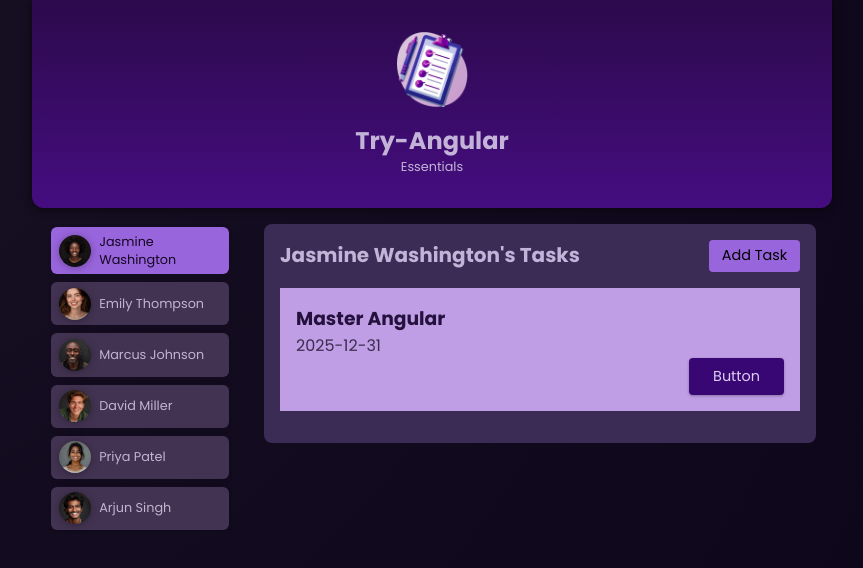
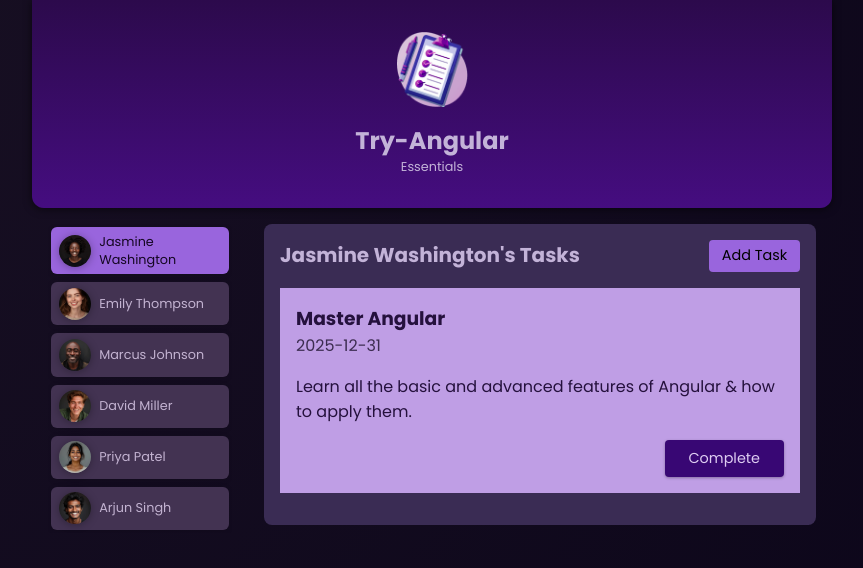
Before and after one commit to thegroosalugg/tryAngular, an Angular app in the folder 01-Essentials/: page / in a window 1280 px wide. Both pictures are taken after a click on the item "Jasmine Washington". Shown: the top 568 px of the page, without its empty margins (208-1071 px from the left). Built offline with nearby package versions, Linux system fonts and the light colour scheme.

Commit message:
task & app component updates

```diff
--- a/01-Essentials/src/app/app.component.html
+++ b/01-Essentials/src/app/app.component.html
@@ -2,7 +2,7 @@
 <main>
   <app-user [users]="users" (select)="onSelect($event)"></app-user>
   @if (user) {
-    <app-tasks [user]="user"></app-tasks>
+    <app-tasks [user]="user" [tasks]="tasks"></app-tasks>
   } @else {
     <p id="fallback">Click a button!</p>
   }
--- a/01-Essentials/src/app/app.component.ts
+++ b/01-Essentials/src/app/app.component.ts
@@ -2,9 +2,10 @@ import { Component } from '@angular/core';
 import { RouterOutlet } from '@angular/router';
 import { HeaderComponent } from './header/header.component';
 import { UserComponent } from './user/user.component';
+import { TasksComponent } from './tasks/tasks.component';
+import { User } from './models/User';
 import { USERS } from '../data/users';
-import { User } from './models/User';
-import { TasksComponent } from './tasks/tasks.component';
+import { TASKS } from '../data/tasks';
 
 @Component({
      selector: 'app-root',
@@ -16,6 +17,7 @@ import { TasksComponent } from './tasks/tasks.component';
 export class AppComponent {
   title = '01-Essentials';
   users = USERS
+  tasks = TASKS
   user: User | null = null;
 
   onSelect(user: User) {
--- /dev/null
+++ b/01-Essentials/src/app/models/Task.ts
@@ -0,0 +1,7 @@
+export type Task = {
+       id: string;
+   userId: string;
+    title: string;
+  summary: string;
+  dueDate: string;
+};
--- a/01-Essentials/src/app/tasks/tasks.component.html
+++ b/01-Essentials/src/app/tasks/tasks.component.html
@@ -9,8 +9,9 @@
         <li>
           <h3>{{ task.title }}</h3>
           <time>{{ task.dueDate }}</time>
+          <p>{{ task.summary }}</p>
           <div class="actions">
-            <button>Button</button>
+            <button>Complete</button>
           </div>
         </li>
       }
--- a/01-Essentials/src/app/tasks/tasks.component.ts
+++ b/01-Essentials/src/app/tasks/tasks.component.ts
@@ -1,16 +1,18 @@
 import { Component, computed, input } from '@angular/core';
 import { User } from '../models/User';
-import { TASKS } from '../../data/tasks';
+import { Task } from '../models/Task';
 
 @Component({
      selector: 'app-tasks',
       imports: [],
   templateUrl: './tasks.component.html',
-     styleUrl: './tasks.component.scss'
+     styleUrl: './tasks.component.scss',
 })
-
 export class TasksComponent {
   user  = input.required<User>();
-  tasks = TASKS
-  userTasks = computed(() => this.tasks.filter(task => task.userId === this.user().id));
+  tasks = input.required<Task[]>();
+
+  userTasks = computed(() =>
+    this.tasks().filter((task) => task.userId === this.user().id)
+  );
 }
--- a/01-Essentials/src/app/user/user.component.html
+++ b/01-Essentials/src/app/user/user.component.html
@@ -1,7 +1,8 @@
 <ul>
   <!-- signal values must all be called as functions(), zone.js values as props -->
   @for (user of users(); track user.id) {
-    <li [ngClass]="{ active: isActive === user }" (click)="selectUser(user)">
+    <!-- class = prop; .active = custom className; set conditionally -->
+    <li [class.active]="isActive === user" (click)="selectUser(user)">
       <img [src]="'/users/' + user.img" [alt]="user.name" />
       <span>{{ user.name }}</span>
     </li>
--- a/01-Essentials/src/app/user/user.component.ts
+++ b/01-Essentials/src/app/user/user.component.ts
@@ -1,10 +1,9 @@
 import { Component, input, output } from '@angular/core';
-import { NgClass } from '@angular/common';
 import { User } from '../models/User';
 
 @Component({
      selector: 'app-user',
-      imports: [NgClass],
+      imports: [],
   templateUrl: './user.component.html',
      styleUrl: './user.component.scss',
 })
```
